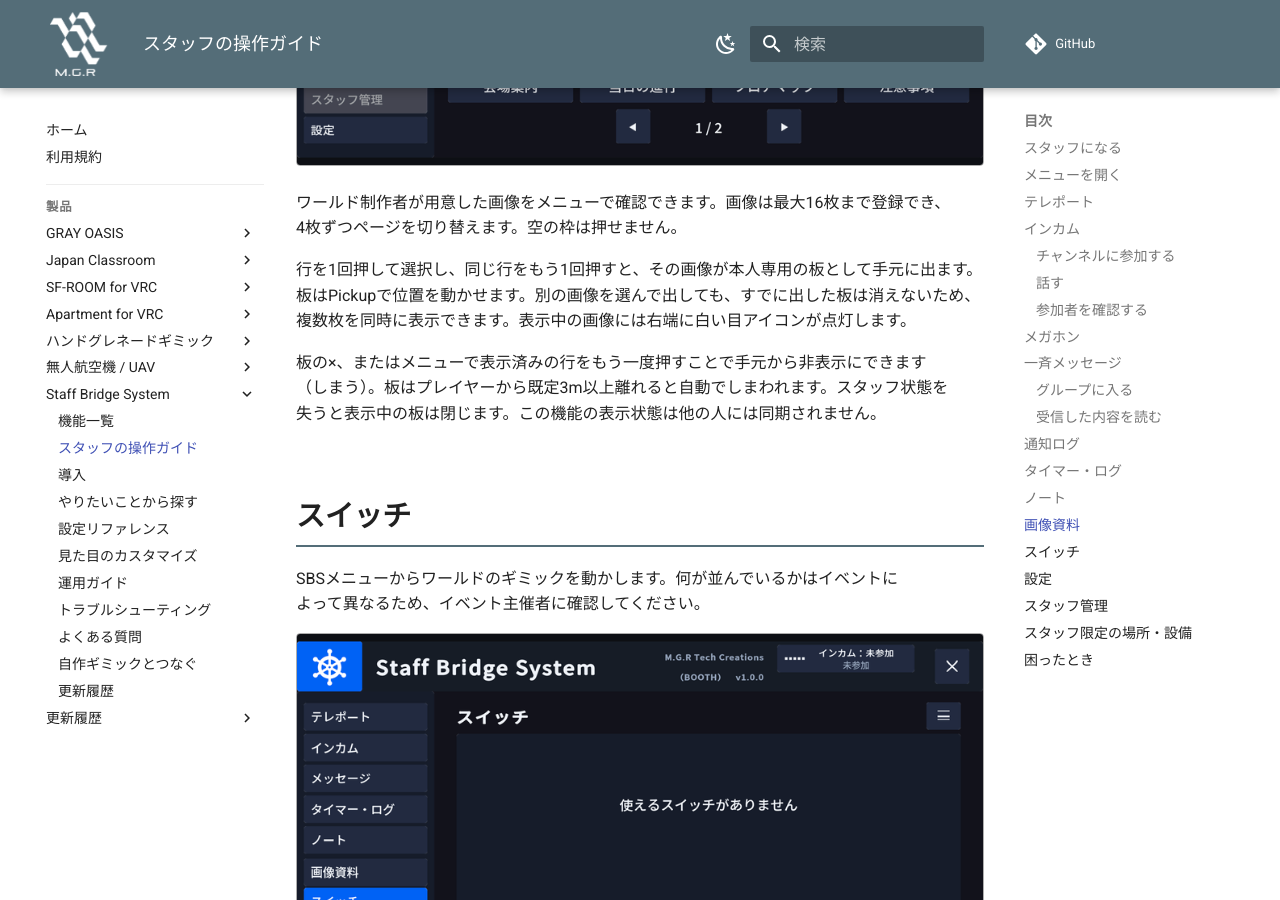
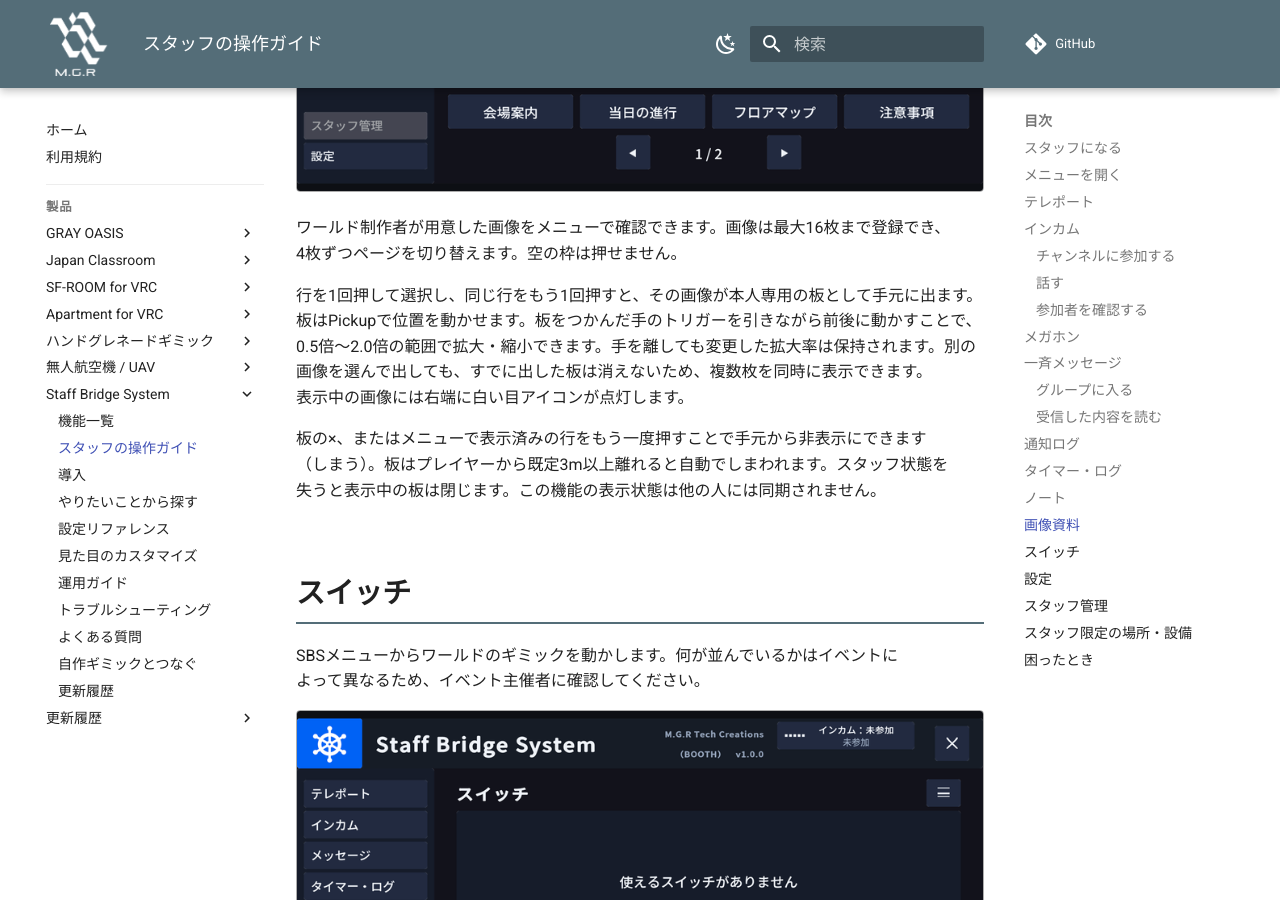
Before and after one commit to MAGURO-git/ProductArchive, an MkDocs documentation site: the page built from docs/staff-bridge-system/usage.md, in a window 1280 px wide and 900 px high, scrolled down 10482 px. Built offline with MkDocs 1.6.1 and Material for MkDocs 9.7.7, drawn with Linux system fonts in a browser that asks for light colours; comment, search, counter and statistics services are not loaded; some of the changed text lies outside the part shown.

Commit message:
Staff Bridge Systemマニュアルを最新の実装・操作仕様に合わせて更新
- 画像資料の板（StaffImageBoard）のトリガー操作による拡大・縮小（0.5〜2.0倍）および倍率保持の仕様を追記
- 本文中の用語表記を「全体チャンネル」等へ統一（docs/wording.mdに準拠）

```diff
--- a/docs/staff-bridge-system/usage.md
+++ b/docs/staff-bridge-system/usage.md
@@ -166,7 +166,7 @@ DesktopキーとVRジェスチャーは、メニューを閉じていても使
 
 ワールド制作者が用意した画像をメニューで確認できます。画像は最大16枚まで登録でき、4枚ずつページを切り替えます。空の枠は押せません。
 
-行を1回押して選択し、同じ行をもう1回押すと、その画像が本人専用の板として手元に出ます。板はPickupで位置を動かせます。別の画像を選んで出しても、すでに出した板は消えないため、複数枚を同時に表示できます。表示中の画像には右端に白い目アイコンが点灯します。
+行を1回押して選択し、同じ行をもう1回押すと、その画像が本人専用の板として手元に出ます。板はPickupで位置を動かせます。板をつかんだ手のトリガーを引きながら前後に動かすことで、0.5倍〜2.0倍の範囲で拡大・縮小できます。手を離しても変更した拡大率は保持されます。別の画像を選んで出しても、すでに出した板は消えないため、複数枚を同時に表示できます。表示中の画像には右端に白い目アイコンが点灯します。
 
 板の×、またはメニューで表示済みの行をもう一度押すことで手元から非表示にできます（しまう）。板はプレイヤーから既定3m以上離れると自動でしまわれます。スタッフ状態を失うと表示中の板は閉じます。この機能の表示状態は他の人には同期されません。
 
```
Also changed, not shown: other parts of docs/staff-bridge-system/usage.md (+1 -1 lines), docs/staff-bridge-system/features.md (+1 -1 lines), docs/staff-bridge-system/reference.md (+1 -1 lines).
